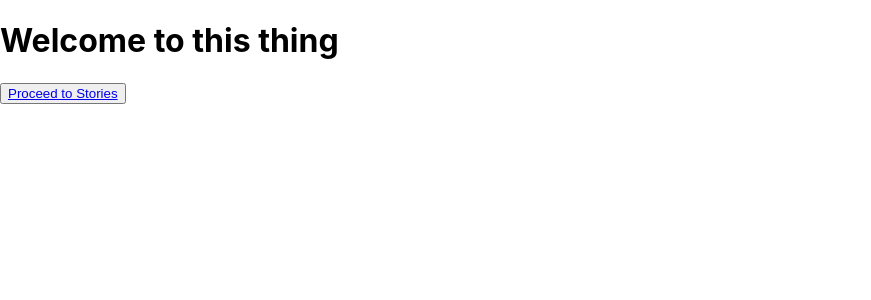
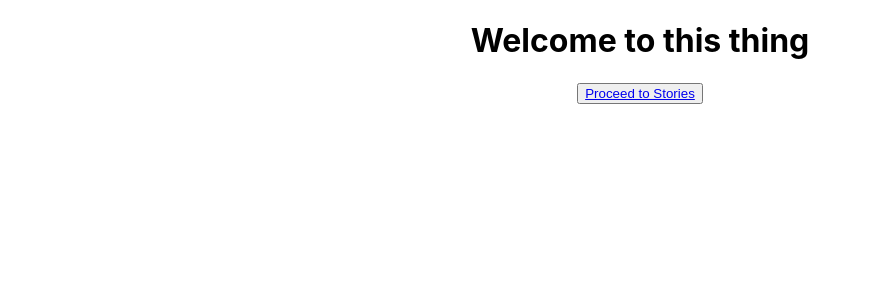
Before and after one commit to kerneltux0/Iter_Fabulas, a React (Create React App) app in the folder client/: page / in a window 1280 px wide. Shown: the top 300 px of the page, without its empty margins (0-871 px from the left). Built offline with nearby package versions, Linux system fonts and the light colour scheme.

Commit message:
updated welcome component imported App.css added App class to top-level div

```diff
--- a/client/src/components/welcome.js
+++ b/client/src/components/welcome.js
@@ -1,10 +1,11 @@
 import React from 'react';
 import {Link} from 'react-router-dom';
+import '../App.css'
 
 const Welcome = () => {
 
   return(
-    <div>
+    <div className="App">
       <h1>Welcome to this thing</h1>
       <button><Link to={'/stories'}>Proceed to Stories</Link></button>
     </div>
```
Also changed, not shown: 1 other file (tests, documents, lock files or other folders).
